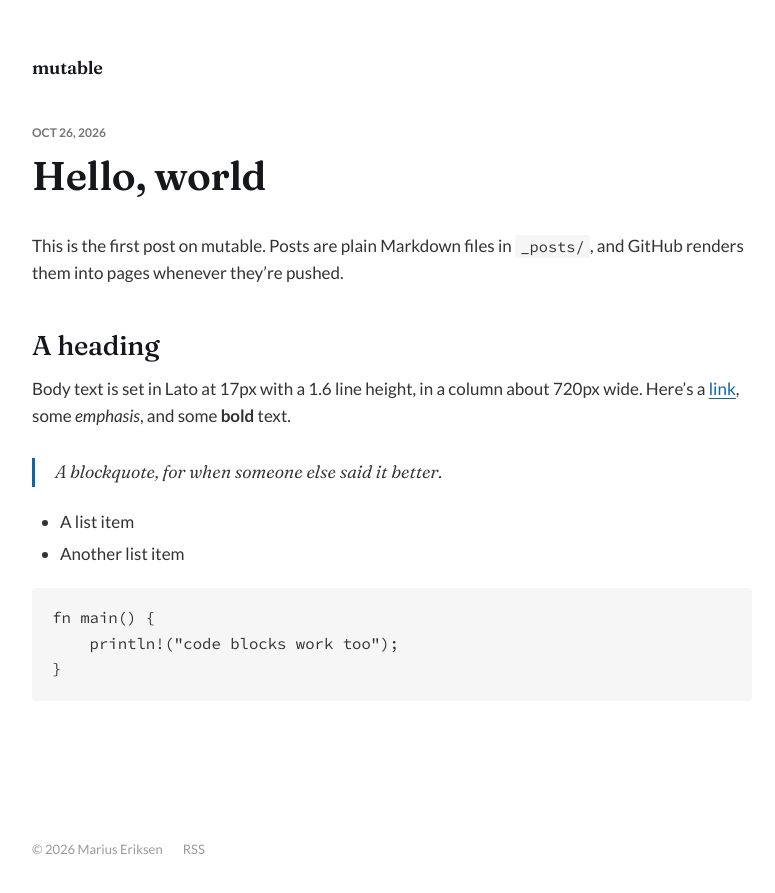
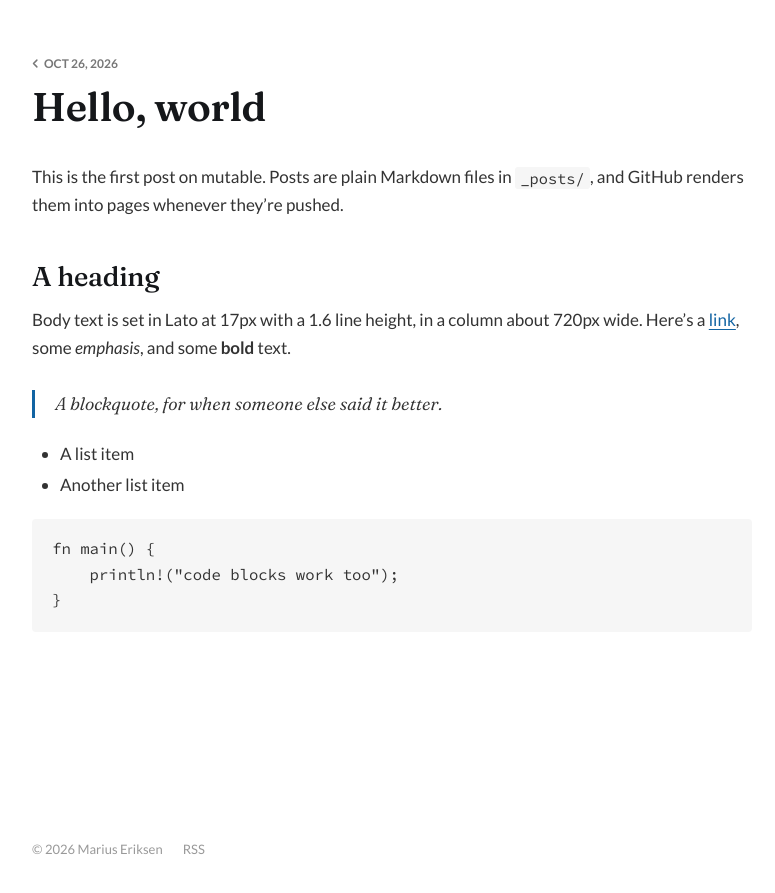
Before and after one commit to mariusae/mariusae.github.io, a Jekyll site: the page built from _posts/2026-10-26-hello-world.md, in a window 1280 px wide. Shown: the top 893 px of the page, without its empty margins (248-1023 px from the left). Built offline with Jekyll 4.4.1, drawn with Linux system fonts in a browser that asks for light colours; our own code applies the rules of GitHub Pages for plain Markdown files.

Commit message:
Replace the wordmark with a back chevron on the date
Co-Authored-By: Claude Opus 5.5 <noreply@anthropic.com>
Claude-Session: https://claude.ai/code/session_01KTPpusonhcXPjcQ2kkYfF6

```diff
--- a/_layouts/post.html
+++ b/_layouts/post.html
@@ -1,11 +1,13 @@
 ---
 layout: default
 ---
-<nav class="site-mark canvas"><a href="{{ '/' | relative_url }}">{{ site.title }}</a></nav>
 <article class="post">
   <header class="post-header canvas">
     <div class="post-meta">
-      <time datetime="{{ page.date | date_to_xmlschema }}">{{ page.date | date: '%b %-d, %Y' }}</time>
+      <a class="post-back" href="{{ '/' | relative_url }}" aria-label="All posts">
+        <svg viewBox="0 0 8 12" width="6" height="9" aria-hidden="true"><path d="M6.5 1.5 2 6l4.5 4.5" fill="none" stroke="currentColor" stroke-width="2" stroke-linecap="round" stroke-linejoin="round"/></svg>
+        <time datetime="{{ page.date | date_to_xmlschema }}">{{ page.date | date: '%b %-d, %Y' }}</time>
+      </a>
     </div>
     <h1 class="post-title">{{ page.title }}</h1>
     {% if page.excerpt_text %}<p class="post-excerpt">{{ page.excerpt_text }}</p>{% endif %}
--- a/assets/css/style.css
+++ b/assets/css/style.css
@@ -116,15 +116,6 @@ img { max-width: 100%; height: auto; display: block; }
 
 /* Post */
 
-.site-mark { margin-bottom: 4rem; }
-.site-mark a {
-  font-family: var(--font-display);
-  font-size: 1.8rem;
-  font-weight: 600;
-  font-variation-settings: "SOFT" 50, "WONK" 0;
-  letter-spacing: -0.01em;
-}
-
 .post-header { margin-bottom: 3.2rem; }
 
 .post-meta {
@@ -134,7 +125,13 @@ img { max-width: 100%; height: auto; display: block; }
   font-weight: 700;
   text-transform: uppercase;
 }
-.post-meta > * + *::before { content: "\2022"; font-family: serif; padding: 0 0.3rem; }
+.post-back {
+  display: inline-flex;
+  align-items: center;
+  gap: 0.6rem;
+  color: inherit;
+}
+.post-back:hover { opacity: 1; color: var(--heading); }
 
 .post-title {
   font-size: 4rem;
```
